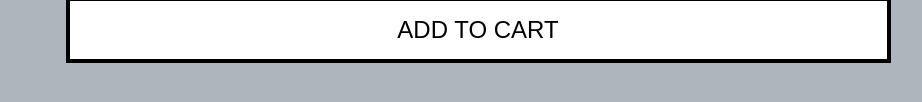
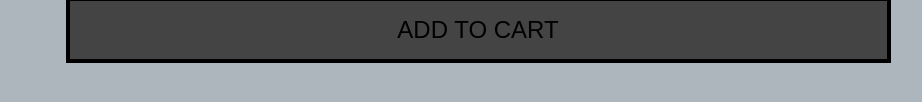
Before and after one commit to dayachettri/product-component, a plain HTML site: page index.html in a window 1280 px wide. In both pictures the pointer is over the button "ADD TO CART". Shown: the part 368-470 px from the top of the page, without its empty margins (162-1084 px from the left). Drawn offline with Linux system fonts and the light colour scheme.

Commit message:
Update hover on .add-cart

```diff
--- a/style.css
+++ b/style.css
@@ -184,6 +184,6 @@ body {
 }
 
 .add-cart:hover {
-  background-color: #fff;
+  background-color: #444;
   color: #000;
 }
```
